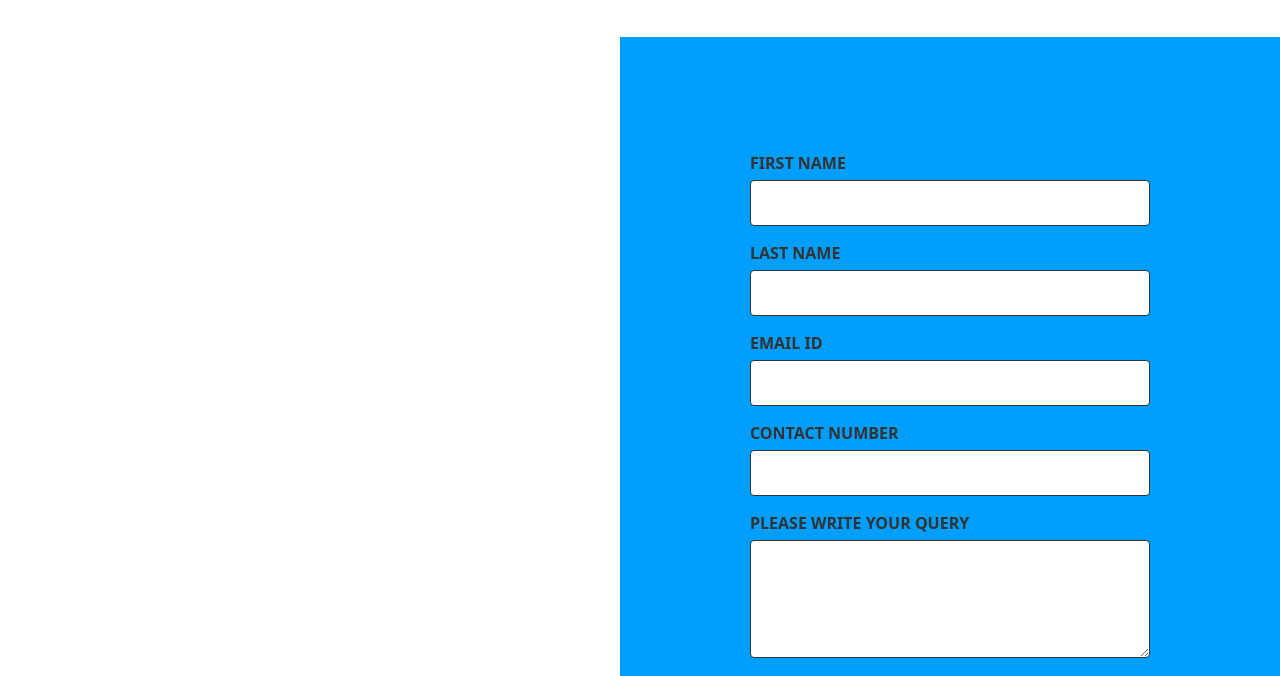
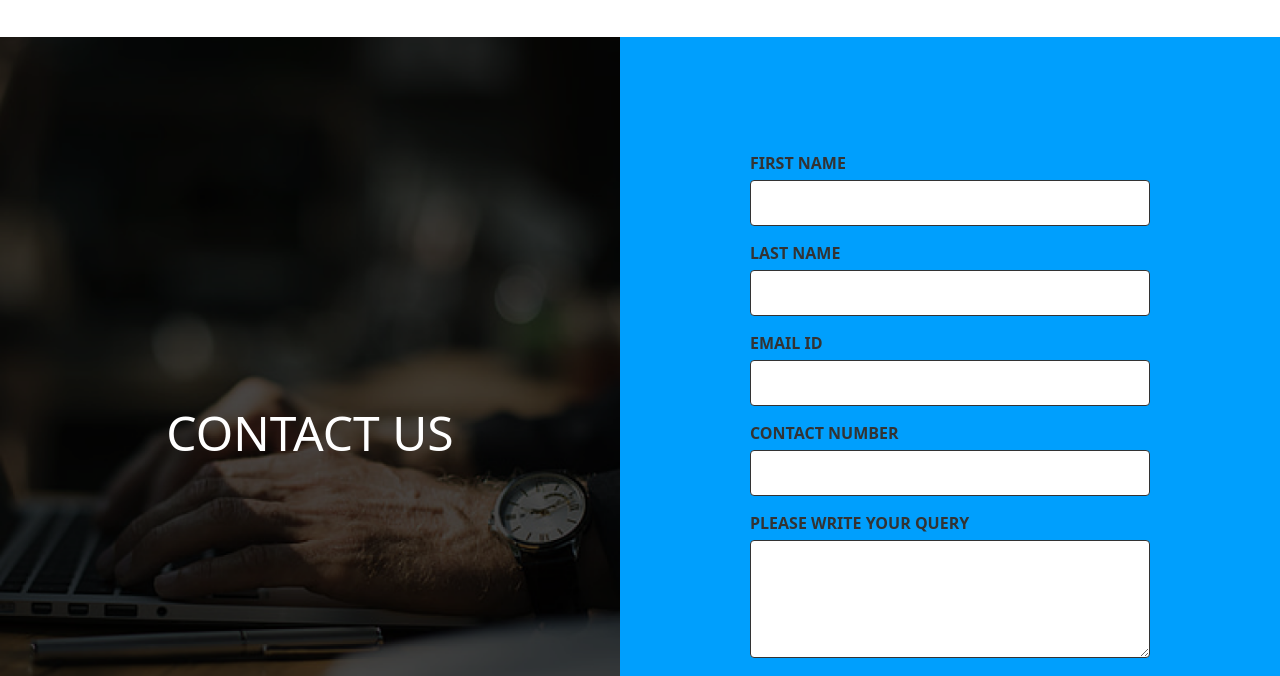
Before and after one commit to BILALDEVELOPER/LAW-WEBSITE, a plain HTML site: page index.html in a window 1280 px wide. Shown: the part 2436-3112 px from the top of the page. Drawn offline with nearby package versions, Linux system fonts and the light colour scheme; the site is published under a folder, as on GitHub Pages, so addresses that start at the root find nothing.

Commit message:
check path

```diff
--- a/CSS/index.css
+++ b/CSS/index.css
@@ -464,7 +464,7 @@ body {
 /* Left Side Styling */
 .contact-left {
     flex: 1;
-    background-image: url('/IMAGES/background3.png');
+    background-image: url('../IMAGES/background3.png');
     /* Use your background image */
     background-size: cover;
     background-position: center;
```
